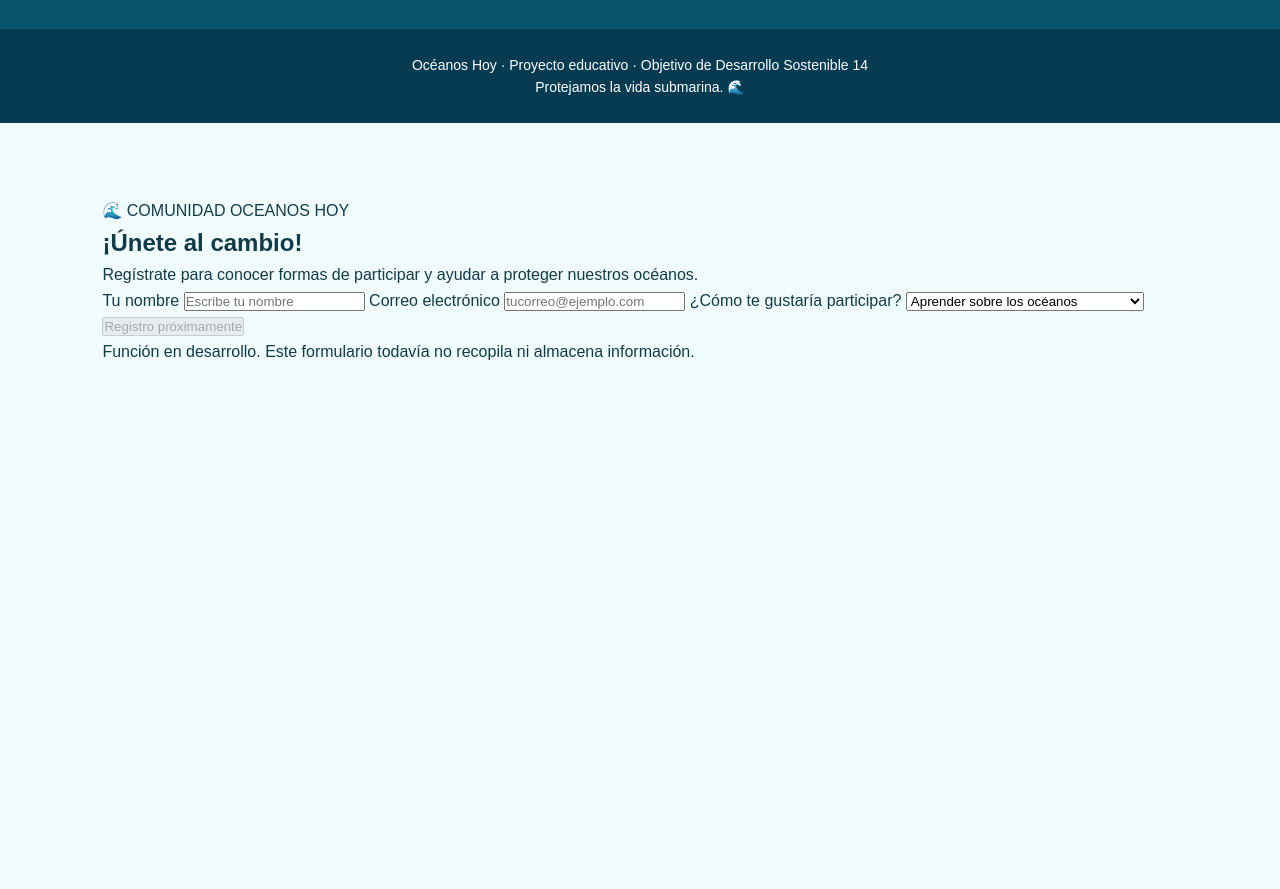
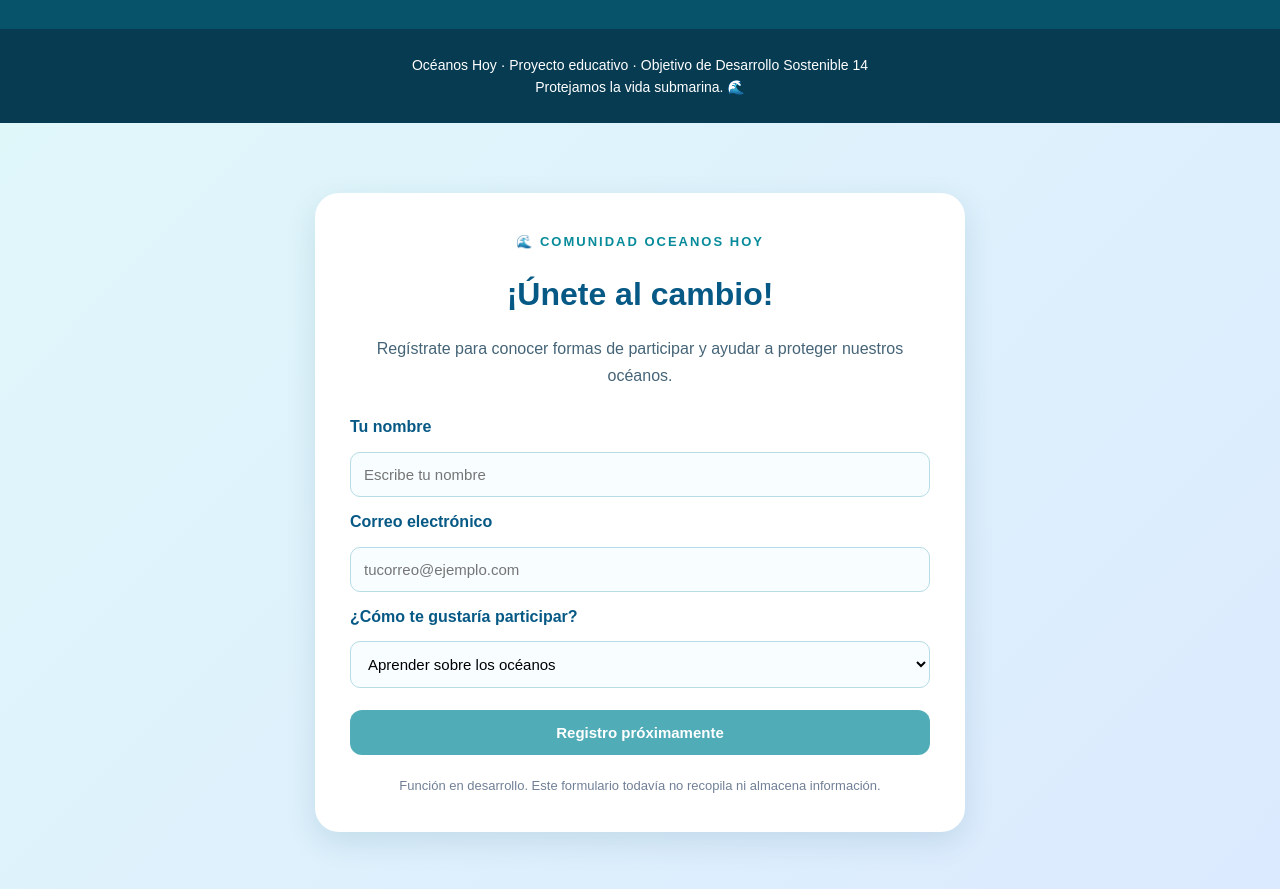
Before and after one commit to miyy88/miyy88.github.io, a plain HTML site: page index.html in a window 1280 px wide. Shown: the part 2720-3609 px from the top of the page. Before the commit the page ends 3160 px from the top, so only its background shows below. Drawn offline with Linux system fonts and the light colour scheme.

Commit message:
Update index.html

```diff
--- a/index.html
+++ b/index.html
@@ -227,6 +227,94 @@
         padding: 55px 7%;
       }
     }
+
+/* ESTILOS DE LA COMUNIDAD OCEANOS HOY */
+.registro {
+  padding: 70px 20px;
+  background: linear-gradient(135deg, #e0f7fa, #dbeafe);
+  text-align: center;
+}
+
+.registro-contenido {
+  max-width: 650px;
+  margin: auto;
+  padding: 35px;
+  background: white;
+  border-radius: 24px;
+  box-shadow: 0 10px 30px rgba(0, 70, 100, 0.12);
+}
+
+.registro .etiqueta {
+  color: #078b9b;
+  font-weight: bold;
+  letter-spacing: 2px;
+  font-size: 13px;
+}
+
+.registro h2 {
+  color: #075985;
+  font-size: 32px;
+  margin: 15px 0;
+}
+
+.registro p {
+  color: #456477;
+  line-height: 1.7;
+}
+
+.registro form {
+  display: flex;
+  flex-direction: column;
+  text-align: left;
+  gap: 12px;
+  margin-top: 25px;
+}
+
+.registro label {
+  color: #075985;
+  font-weight: bold;
+}
+
+.registro input,
+.registro select {
+  width: 100%;
+  box-sizing: border-box;
+  padding: 13px;
+  border: 1px solid #b6dce5;
+  border-radius: 10px;
+  font-size: 15px;
+  background: #f8fdff;
+}
+
+.registro button {
+  padding: 14px;
+  border: none;
+  border-radius: 12px;
+  background: #078b9b;
+  color: white;
+  font-weight: bold;
+  font-size: 15px;
+  margin-top: 10px;
+  opacity: 0.7;
+  cursor: not-allowed;
+}
+
+.registro .aviso {
+  margin-top: 20px;
+  font-size: 13px;
+  color: #718096;
+}
+
+@media (max-width: 600px) {
+  .registro-contenido {
+    padding: 24px 18px;
+  }
+
+  .registro h2 {
+    font-size: 26px;
+  }
+}
+
   </style>
 </head>
 
```
